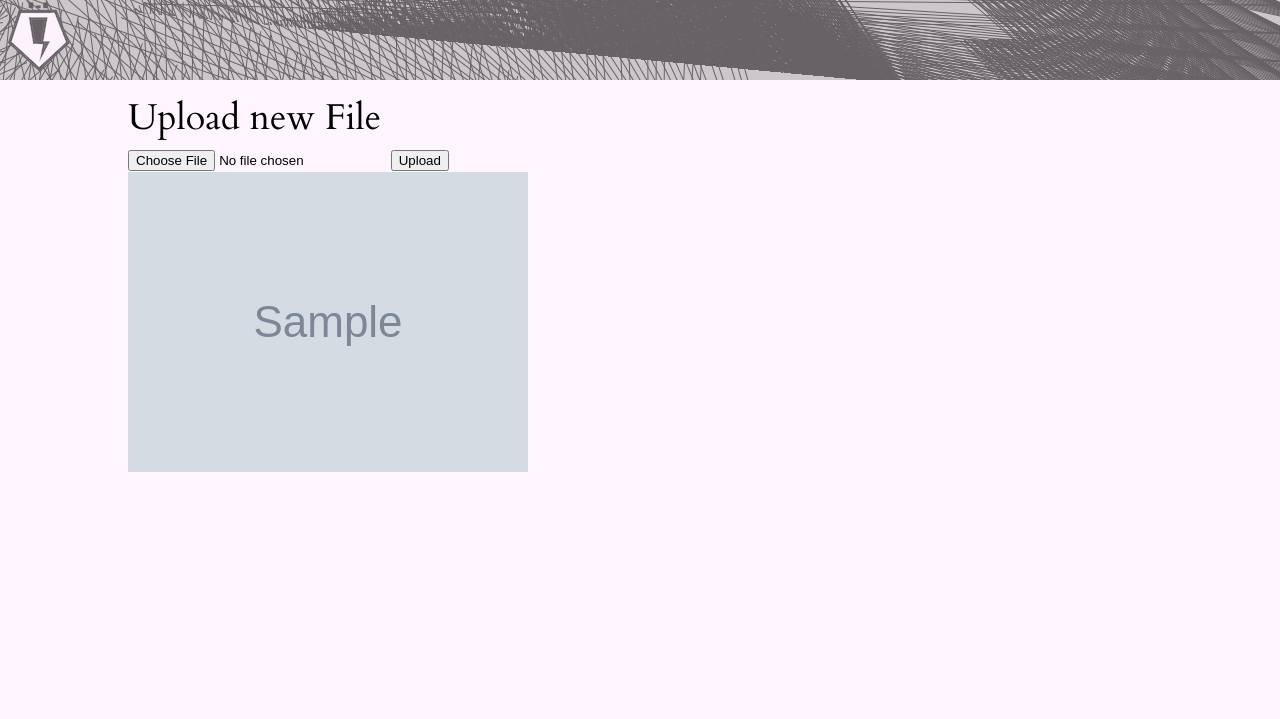
After one commit to shockham/ceia, a Flask app: template App/template/file_uploader.html in a window 1280 px wide. The commit adds this page. Shown: the top 719 px of the page. Run offline with Flask 2, Linux system fonts and the light colour scheme; the template is opened without the code that fills it: most values are stand-ins (such as "Sample title", 1, 10 or a date in 2020); grey boxes marked "Sample" are stand-in pictures.

Commit message:
file uploader

```diff
--- a/App/static/css/app.css
+++ b/App/static/css/app.css
@@ -8,6 +8,7 @@ a{ text-decoration: none; color: #000; }
 a:hover{ color: #777; }
 
 .bar{ width: 100%; height: 80px; background-color: #a9a9a9; opacity: 0.6; }
+.fill{ width: 100%; }
 
 .fixed_top_left{ position: fixed; top: 0; left: 0; }
 .abs_bottom_left{ position: absolute; bottom: 0; left: 0;}
--- /dev/null
+++ b/App/template/file_uploader.html
@@ -0,0 +1,18 @@
+{% extends "base.html" %}
+
+{% block content %}
+    <h1>Upload new File</h1>
+    <form action="/upload_file" method="post" enctype="multipart/form-data">
+        <input type="file" name="file">
+        <input type="submit" value="Upload">
+    </form>
+    <table>
+        <tbody>
+            {% for file in files %}
+                <tr><td>
+                    <img class="fill" src="{{url_for('static', filename='uploaded_images/'+file)}}">
+                </td></tr>
+            {% endfor %}
+        </tbody>
+    </table>
+{% endblock %}
```
Also changed, not shown: App/modules/routes.py (+13 -0 lines), App/static/uploaded_images/frank_texture.jpg (added).
